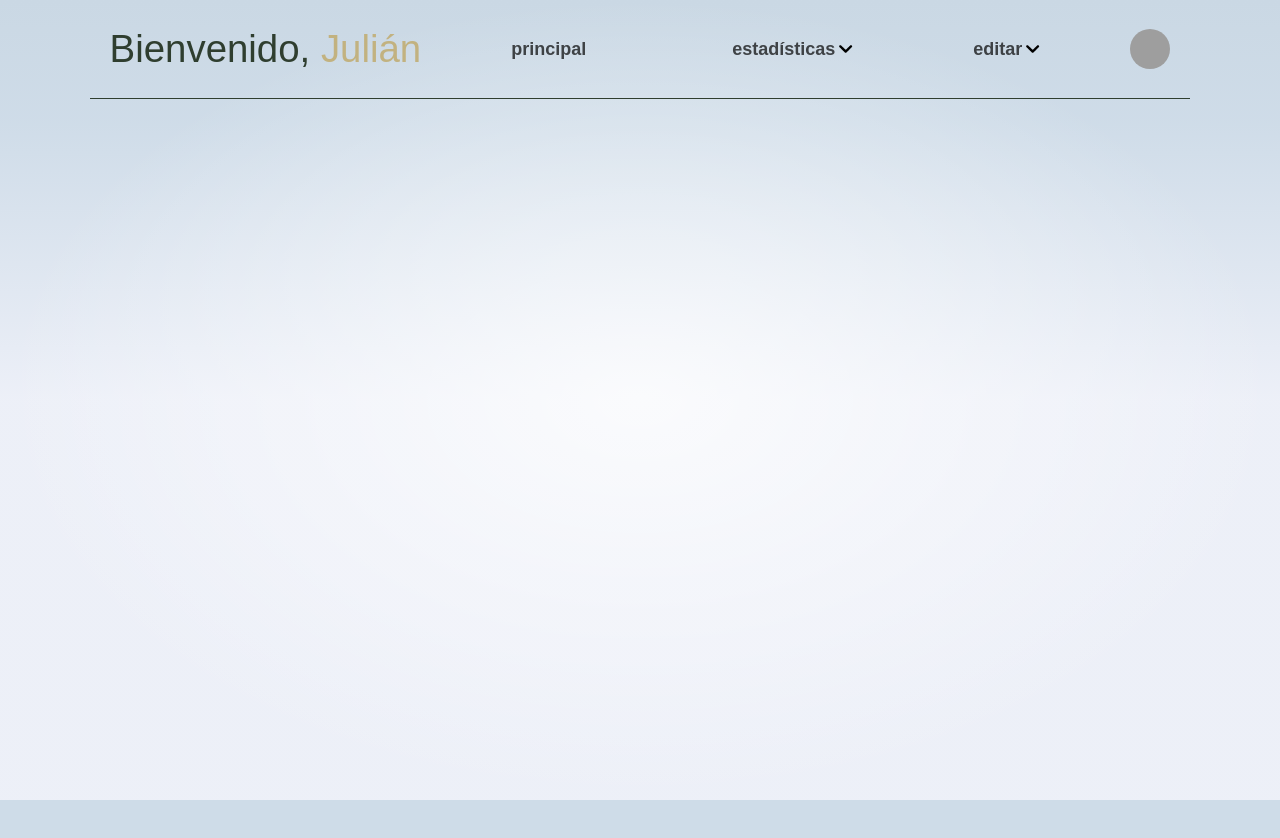
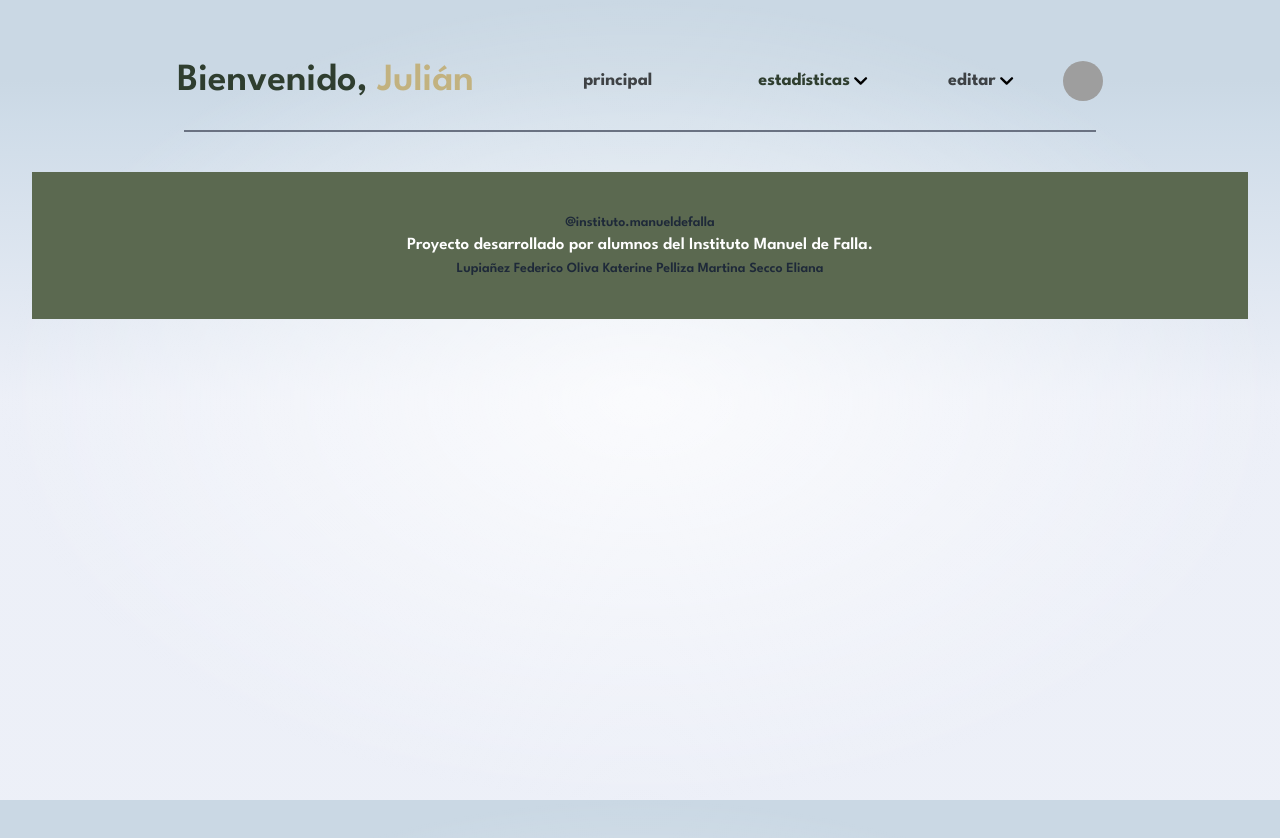
Before and after one commit to FedeLupianez/Librevento_control, a SvelteKit app in the folder Frontend/: page / in a window 1280 px wide. Shown: the top 838 px of the page. Before the commit the page ends 800 px from the top, so only its background shows below. Built offline with nearby package versions, Linux system fonts and the light colour scheme; grey boxes are pictures that could not be loaded; some icons are missing.

Commit message:
puse un link a la font, cambie margenes, añadi la linea del header, cambie color del fondo, empece a hacer los desplegables. agregue el footer :)

```diff
--- a/Frontend/src/app.css
+++ b/Frontend/src/app.css
@@ -5,10 +5,10 @@
 
 :root {
 	--font-body:
-		'League Spartan SemiBold', sans-serif, -apple-system, BlinkMacSystemFont, 'Segoe UI', Roboto, Oxygen, Ubuntu, Cantarell,
+		'League Spartan', sans-serif, -apple-system, BlinkMacSystemFont, 'Segoe UI', Roboto, Oxygen, Ubuntu, Cantarell,
 		'Open Sans', 'Helvetica Neue', sans-serif;
 	--font-mono: 'Fira Mono', monospace;
-	--color-bg-0: rgb(202, 216, 228);
+	--color-bg-0: #cad8e4;
 	--color-bg-1: hsl(209, 36%, 86%);
 	--color-bg-2: hsl(224, 44%, 95%);
 	--color-theme-1: #ff3e00;
@@ -22,19 +22,20 @@
 
 body {
 	min-height: 100vh;
-	margin: 0;
+	margin: 2rem;
 	background-attachment: fixed;
 	background-color: var(--color-bg-1);
 	background-size: 100vw 100vh;
 	background-image:
 		radial-gradient(50% 50% at 50% 50%, rgba(255, 255, 255, 0.75) 0%, rgba(255, 255, 255, 0) 100%),
-		linear-gradient(180deg, var(--color-bg-0) 0%, var(--color-bg-1) 15%, var(--color-bg-2) 50%);
+		linear-gradient(180deg, var(--color-bg-0) 10%, var(--color-bg-1) 15%, var(--color-bg-2) 50%);
 }
 
 h1,
 h2,
 p {
-	font-weight: 400;
+	font-weight: 600;
+
 }
 
 p {
--- a/Frontend/src/app.html
+++ b/Frontend/src/app.html
@@ -1,6 +1,11 @@
 <!doctype html>
 <html lang="en">
 	<head>
+		<!-- Preconexión -->
+		<link rel="preconnect" href="https://fonts.googleapis.com">
+		<link rel="preconnect" href="https://fonts.gstatic.com" crossorigin>
+		<link href="https://fonts.googleapis.com/css2?family=League+Spartan:wght@100..900&display=swap" rel="stylesheet">
+
 		<meta charset="utf-8" />
 		<link rel="icon" href="%sveltekit.assets%/favicon.png" />
 		<meta name="viewport" content="width=device-width, initial-scale=1" />
--- /dev/null
+++ b/Frontend/src/components/Footer.svelte
@@ -0,0 +1,9 @@
+<footer class="bg-[#5b6950] text-white py-10 mt-10">
+  <div class="flex flex-col flex justify-center items-center space-y-0">
+    <p class="text-sm text-center text-gray-800">@instituto.manueldefalla</p>
+    <!-- Texto principal -->
+    <p class="text-[17px]">Proyecto desarrollado por alumnos del Instituto Manuel de Falla.</p>
+    <p class="text-sm text-center text-gray-800">Lupiañez Federico   Oliva Katerine   Pelliza Martina   Secco Eliana</p>
+
+  </div>
+</footer>
--- a/Frontend/src/components/Header.svelte
+++ b/Frontend/src/components/Header.svelte
@@ -8,9 +8,9 @@
 
 </script>
 
-<div class="container justify-between flex flex-row items-center p-5 border-b-1 border-b-[#2f3e2f]">
+<div class="container justify-between flex flex-row items-center py-5 px-15 border-b-0 border-b-[#2f3e2f]">
     {#if user.sex == "hombre"}
-        <h1 class="items-center text-center">
+        <h1 class="items-center text-center mr-15">
             <span class="text-[#2f3e2f]">Bienvenido,</span> <span class="text-[#c2b280]">{user.name}</span>
         </h1>
     {:else}
@@ -19,15 +19,29 @@
         </h1>
     {/if}
 
-    <div class="flex gap-x-30 text-lg">
+    <div class="flex gap-x-20 text-lg">
         <button class="cursor-pointer flex flex-row items-center justify-center gap-1.5 font-bold">
             principal
             <Icon icon="bx:leaf" class="w-5 h-5"/>
         </button>
-        <button class="cursor-pointer flex flex-row items-center justify-center gap-1 font-bold">
-            estadísticas
-            <img src={flechita} alt="flechita" class="w-3.5 h-3.5 relative -top-0.4"  />
-        </button>
+        <div class="relative group"> <!-- se hace una familia uwu de los div adentro -->
+            <button class="cursor-pointer flex items-center font-bold text-[#2f3e2f] gap-1">
+                estadísticas
+                <img src={flechita} alt="flechita" class="w-3.5 h-3.5 relative -top-0.4"  />
+            </button>
+
+            <!-- pestaña gris -->
+            <div class="absolute -top-1 left-0 hidden group-hover:block bg-[#b9c3c8] rounded-md px-3 py-1 z-10">
+                <span class="font-bold text-[#2f3e2f]">estadísticas</span>
+            </div>
+
+            <!-- Menú desplegable -->
+            <div class="absolute left-0 mt-1 hidden group-hover:flex flex-col bg-[#7A9660] rounded-md shadow-md w-52 z-20">
+                <a href="/consumo-dia" class="px-4 py-2 text-white font-bold hover:bg-[#6b8755] rounded-t-md">Consumo por día</a>
+                <a href="/consumo-mes" class="px-4 py-2 text-white font-bold hover:bg-[#6b8755]">Consumo por mes</a>
+                <a href="/alertas" class="px-4 py-2 text-white font-bold hover:bg-[#6b8755] rounded-b-md">Alertas de consumo</a>
+            </div>
+        </div>
         <button class="cursor-pointer flex flex-row items-center justify-center gap-1 font-bold">
             editar
             <img src={flechita} alt="flechita" class="w-3.5 h-3.5 relative -top-0.4"  />
@@ -37,4 +51,7 @@
     <button class="cursor-pointer">
         <img src={user.imageUrl} alt="Foto de perfil" class="rounded-full h-10 w-10">
     </button>
+
 </div>
+
+<div class="w-228 h-0.5 bg-gray-500"></div>
--- a/Frontend/src/routes/+page.svelte
+++ b/Frontend/src/routes/+page.svelte
@@ -1,5 +1,6 @@
 <script lang="ts">
 	import Header from '../components/Header.svelte';
+	import Footer from '../components/Footer.svelte';
 </script>
 
 <svelte:head>
@@ -23,3 +24,5 @@
 
 
 </style>
+
+<Footer />
```
Also changed, not shown: Frontend/public/fonts/LeagueSpartan-SemiBold.ttf (added).
